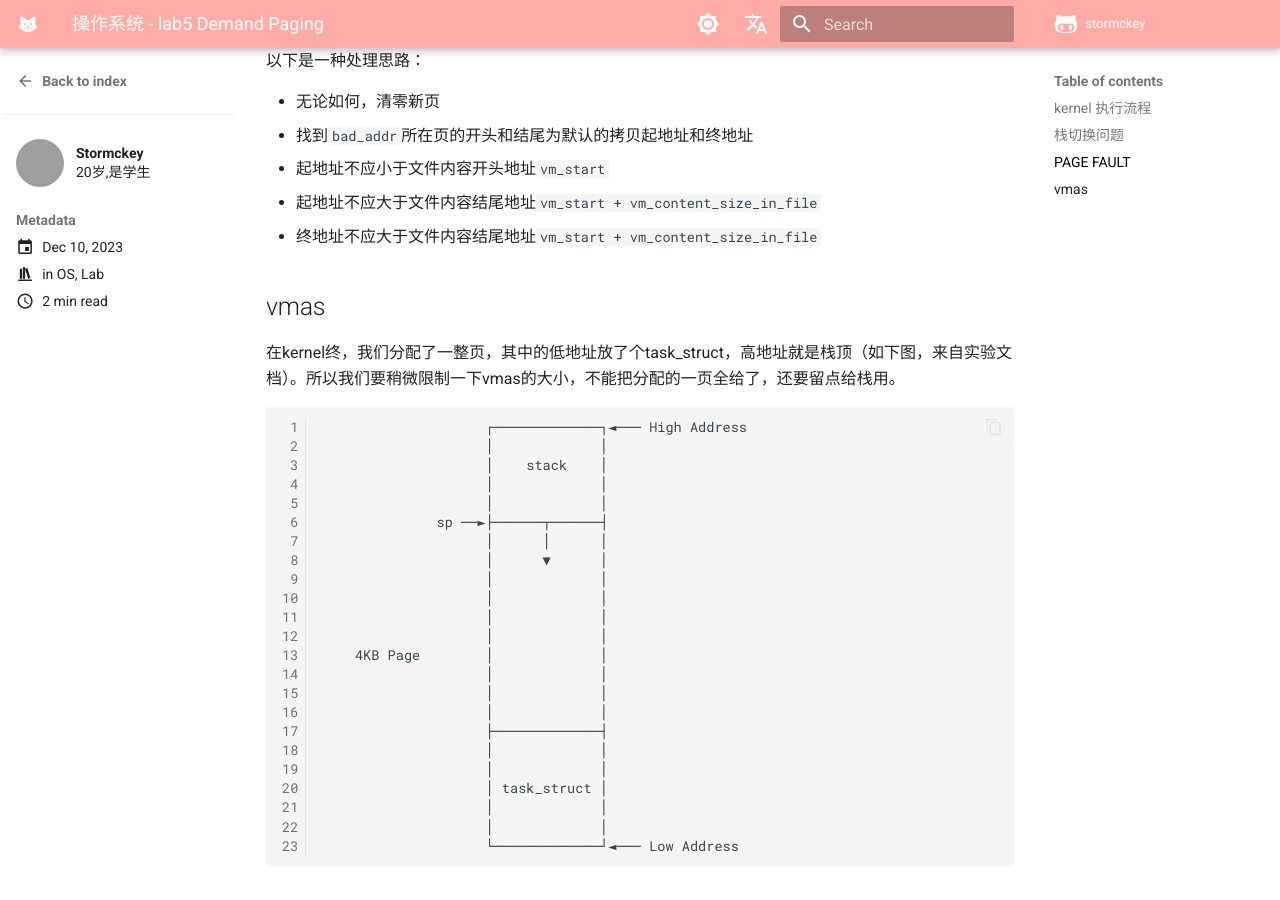
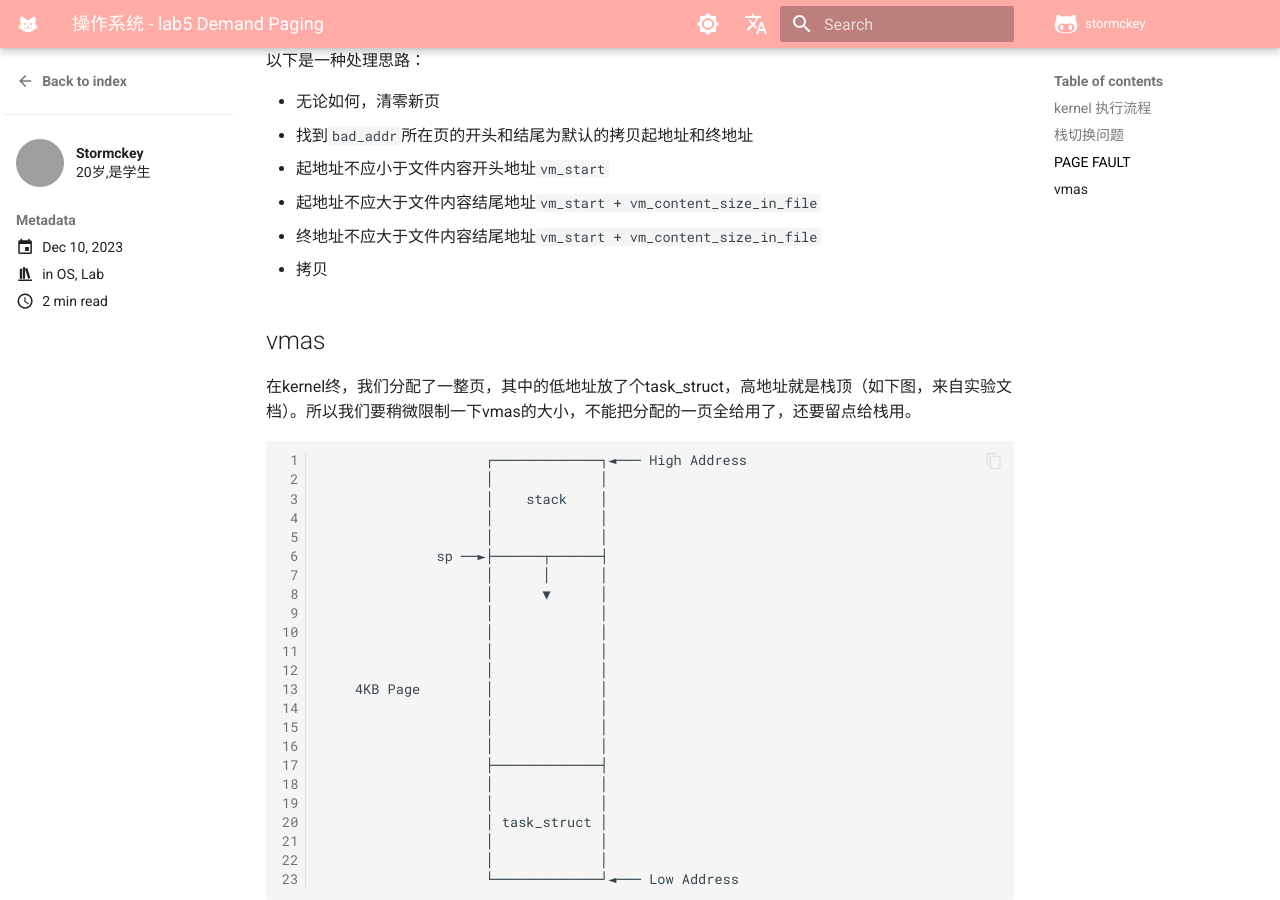
Before and after one commit to stormckey/stormckey.github.io, an MkDocs documentation site: the page built from docs/blog/posts/OS_lab5.md, in a window 1280 px wide and 900 px high, scrolled down 1280 px. Built offline with MkDocs 1.6.1 and Material for MkDocs 9.7.7, drawn with Linux system fonts in a browser that asks for light colours; comment, search, counter and statistics services are not loaded; grey boxes are pictures that could not be loaded.

Commit message:
update OS lab5

````diff
--- a/docs/blog/posts/OS_lab5.md
+++ b/docs/blog/posts/OS_lab5.md
@@ -64,10 +64,11 @@ nostatistics: true
 - 起地址不应小于文件内容开头地址`vm_start`
 - 起地址不应大于文件内容结尾地址`vm_start + vm_content_size_in_file`
 - 终地址不应大于文件内容结尾地址`vm_start + vm_content_size_in_file`
+- 拷贝
 
 ## vmas
 
-在kernel终，我们分配了一整页，其中的低地址放了个task_struct，高地址就是栈顶（如下图，来自实验文档）。所以我们要稍微限制一下vmas的大小，不能把分配的一页全给了，还要留点给栈用。
+在kernel终，我们分配了一整页，其中的低地址放了个task_struct，高地址就是栈顶（如下图，来自实验文档）。所以我们要稍微限制一下vmas的大小，不能把分配的一页全给用了，还要留点给栈用。
 
 ```
                     ┌─────────────┐◄─── High Address
````
